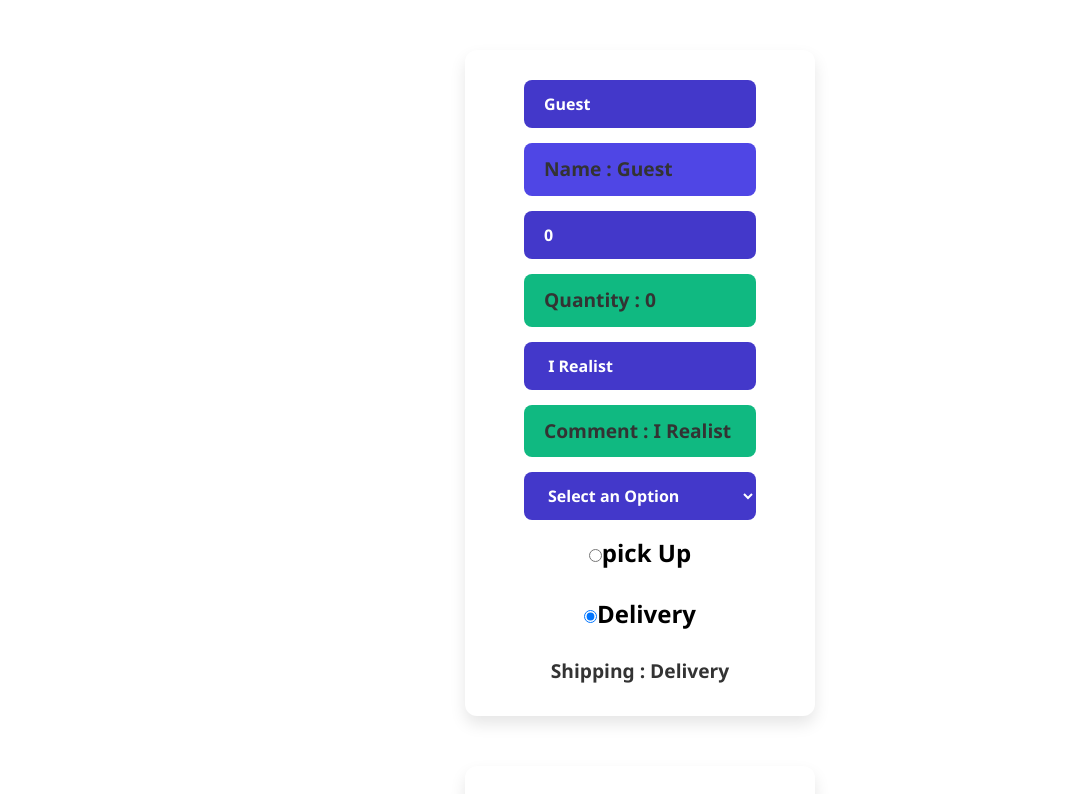
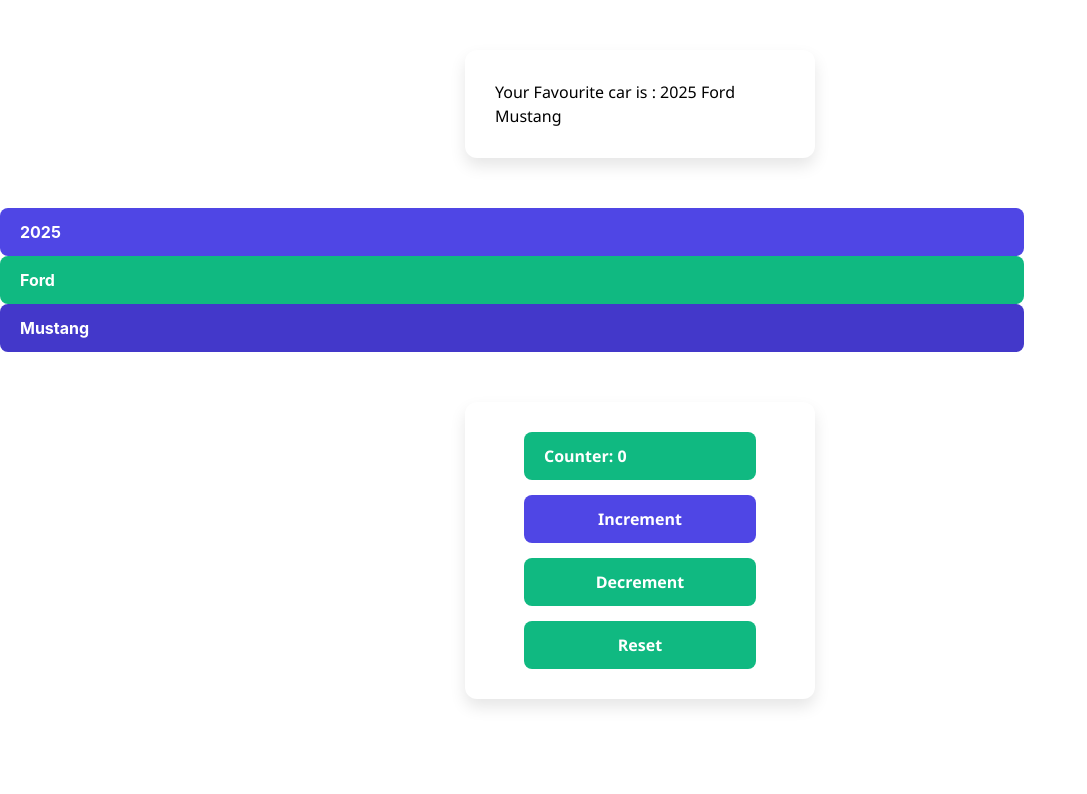
Before and after one commit to yuvrajsinghsoni06-dotcom/repo-practice-, a React (Vite) app in the folder website/my-react-app/: page / in a window 1280 px wide. Shown: the top 794 px of the page, without its empty margins (0-1087 px from the left). Built offline with nearby package versions, Linux system fonts and the light colour scheme.

Commit message:
feat: refactor Mycomponent to manage car details and remove unused state variables

```diff
--- a/website/my-react-app/src/Mycomponent.jsx
+++ b/website/my-react-app/src/Mycomponent.jsx
@@ -1,61 +1,30 @@
-import React ,{useState} from "react";
+import React , {useState} from 'react'
 
-function Mycomponent(){
+function Mycomponent() {
 
-    const [Name , setname] = useState("Guest");
-    const [quantity , setquantity] = useState(0);
-    const [comment , setComment] = useState(" I Realist");
-    const [payment , setPayment] = useState("");
-    const [shipped , setShipped] = useState("Delivery");
+    const [car , setCar] = useState({year : 2025 ,
+                                    make : "Ford" ,
+                                    model : "Mustang"
+    });
 
+    function handleYearChange(e){
+        setCar(c => ({...c,year: e.target.value}));
+    }
+    function handleMakeChange(e){
+        setCar(c => ({...c,make: e.target.value}));
+    }
+    function handleModelChange(e){
+        setCar(c => ({...c,model: e.target.value}))
+    }
+  return (
+    <div>
+        <p className="box-1">Your Favourite car is : {car.year} {car.make} {car.model}</p>
 
-    function handleEvent(e){
-        setname(e.target.value);
-    }
-
-    function handlequantity(e){
-        setquantity(e.target.value);
-    }
-
-    function handlecomment(e){
-        setComment(e.target.value);
-    }
-
-    function handlePayment(e){
-        setPayment(e.target.value);
-    }
-
-    function handleShipping(e){
-        setShipped(e.target.value);
-    }
-    return(
-        <div className="box-1">
-            <input className="btn4" value={Name} onChange={handleEvent}/>
-            <p className="btn1"> Name : {Name}</p>
-            <input className="btn4" value={quantity} onChange={handlequantity}/>
-            <p className="btn2"> Quantity : {quantity}</p>
-            <input className="btn4" value={comment} onChange={handlecomment}/>
-            <p className="btn2"> Comment : {comment}</p>
-
-            <select className="btn4" value={payment} onChange={handlePayment}>
-                <option value="">Select an Option</option>
-                <option value="credit">Credit Card </option>
-                <option value="debit">Debit card</option>
-                <option value="Mastercard">Mastercard</option>
-            </select>
-            <label>
-                <input type="radio" name="shipping" value="Pick up" checked={shipped === "Pick Up"} onChange={handleShipping} />
-                pick Up
-            </label>
-            <label>
-                <input type="radio" name="shipping" value="Delivery" checked={shipped === "Delivery"} onChange={handleShipping} />
-                Delivery
-            </label>
-            <p> Shipping : {shipped}</p>
-
-        </div>
-    );
-
+        <input className="btn1" type="number" value={car.year} onChange={handleYearChange}></input><br></br>
+        <input className="btn2" type="Name" value={car.make} onChange={handleMakeChange}></input><br></br>
+        <input className="btn4" type="Model" value={car.model} onChange={handleModelChange}></input><br></br>
+    </div>
+  )
 }
 
-export default Mycomponent;
+export default Mycomponent
```
